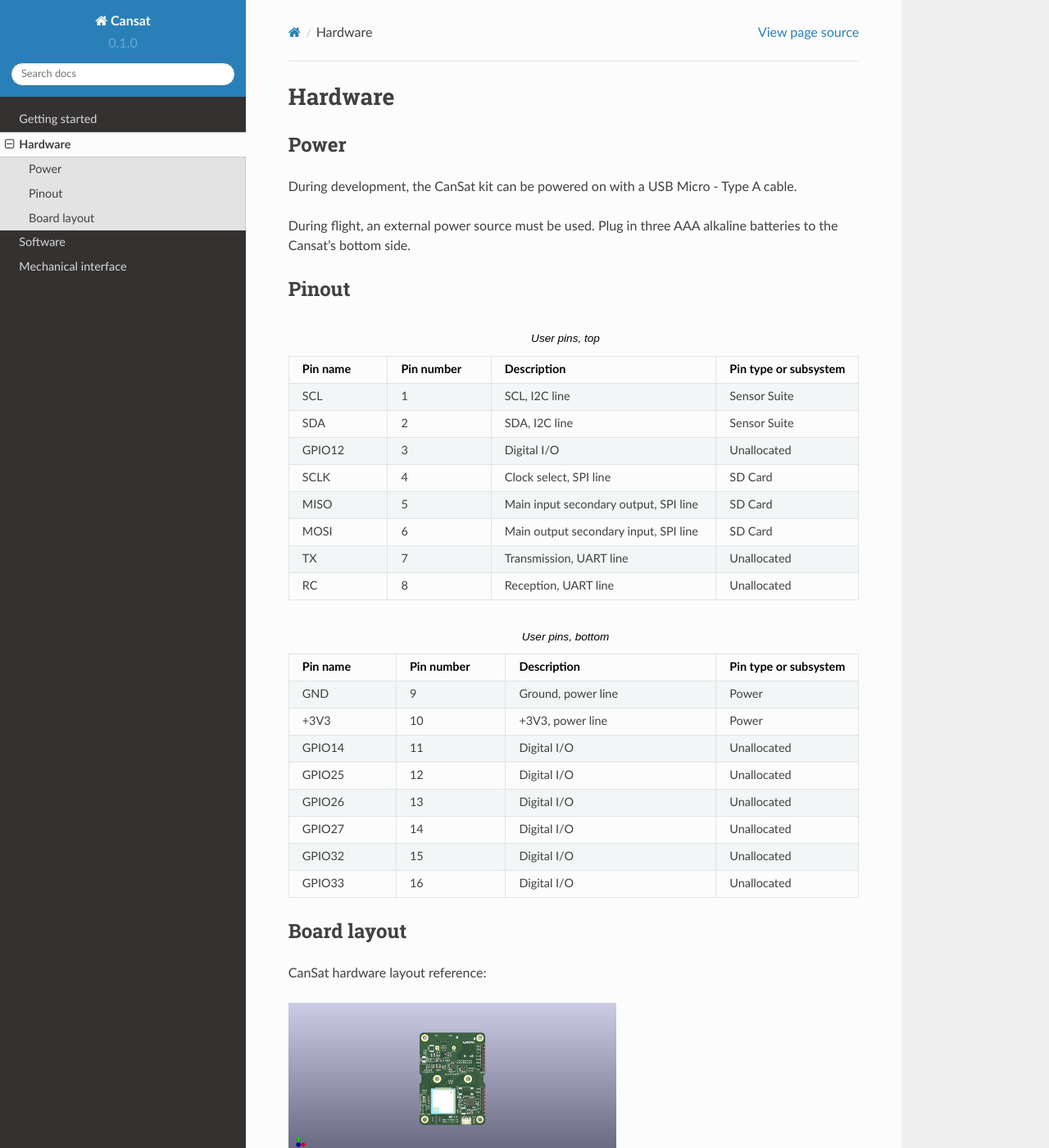
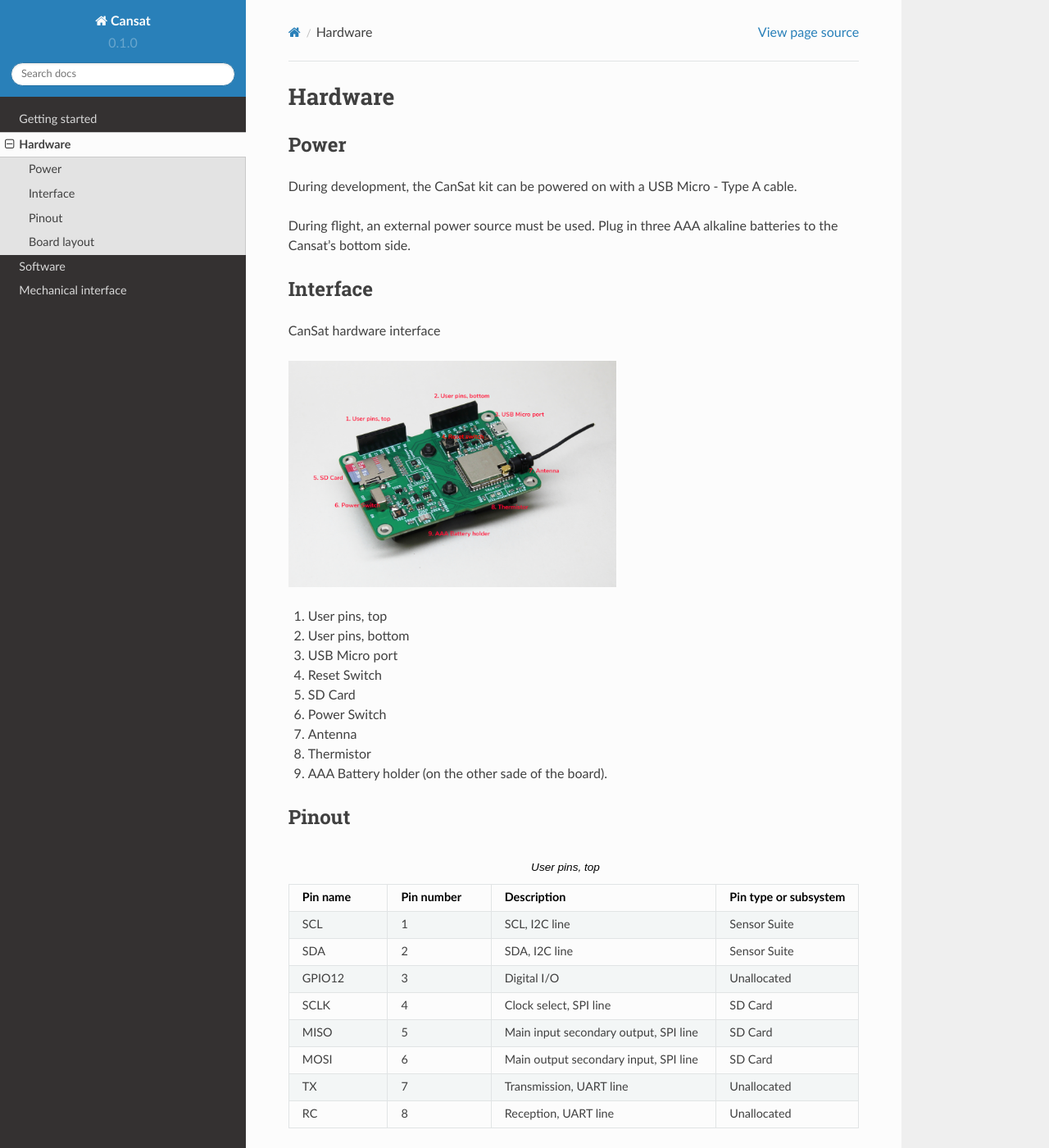
Before and after one commit to nikandt/cansat, a Sphinx documentation site: the page built from docs/source/hardware.rst, in a window 1280 px wide and 1400 px high. Shown: the whole window at 82% size. Built offline with Sphinx 7.4.7 and the Read the Docs theme 2.0.0, drawn with Linux system fonts in a browser that asks for light colours.

Commit message:
Add hw interface lookup

```diff
--- a/docs/source/getting_started.rst
+++ b/docs/source/getting_started.rst
@@ -3,7 +3,7 @@
 Getting started
 ===============
 
-.. image:: images/product2.jpg
+.. image:: images/product3.jpg
   :width: 400
   :alt: Cansat Kit Promo
 
--- a/docs/source/hardware.rst
+++ b/docs/source/hardware.rst
@@ -9,6 +9,29 @@ Power
 During development, the CanSat kit can be powered on with a USB Micro - Type A cable.
 
 During flight, an external power source must be used. Plug in three AAA alkaline batteries to the Cansat's bottom side.
+
+.. _hardware_interface:
+
+Interface
+---------
+
+CanSat hardware interface
+
+.. image:: images/hw_interface.png
+  :width: 400
+  :alt: Cansat Hardware Interface
+
+
+1. User pins, top
+2. User pins, bottom
+3. USB Micro port
+4. Reset Switch
+5. SD Card
+6. Power Switch
+7. Antenna
+8. Thermistor
+9. AAA Battery holder (on the other sade of the board).
+
 
 .. _pinout:
 
```
Also changed, not shown: docs/source/images/hw_interface.png (added), docs/source/images/product3.jpg (added).
